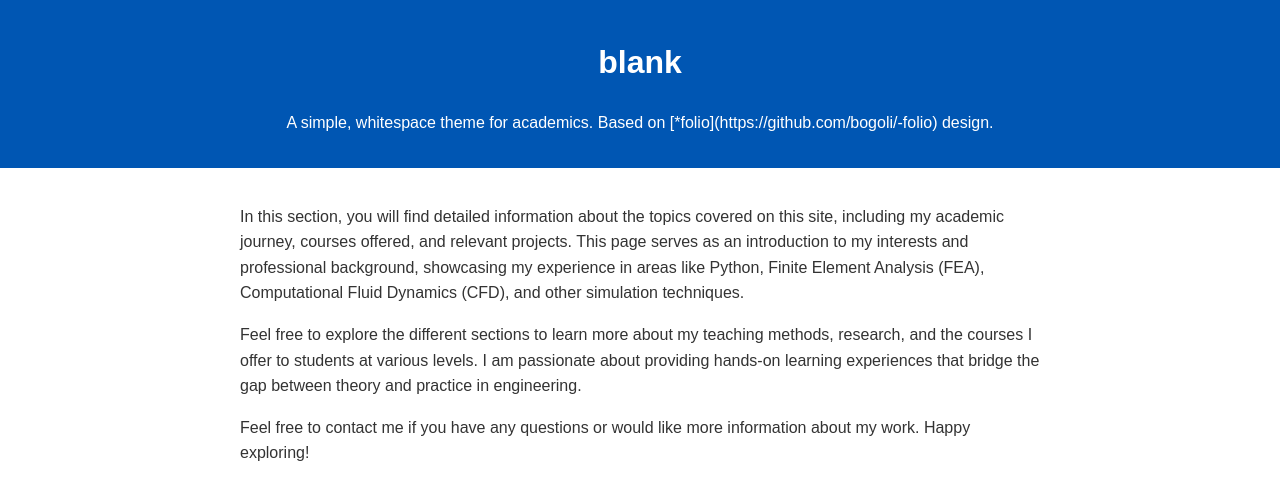
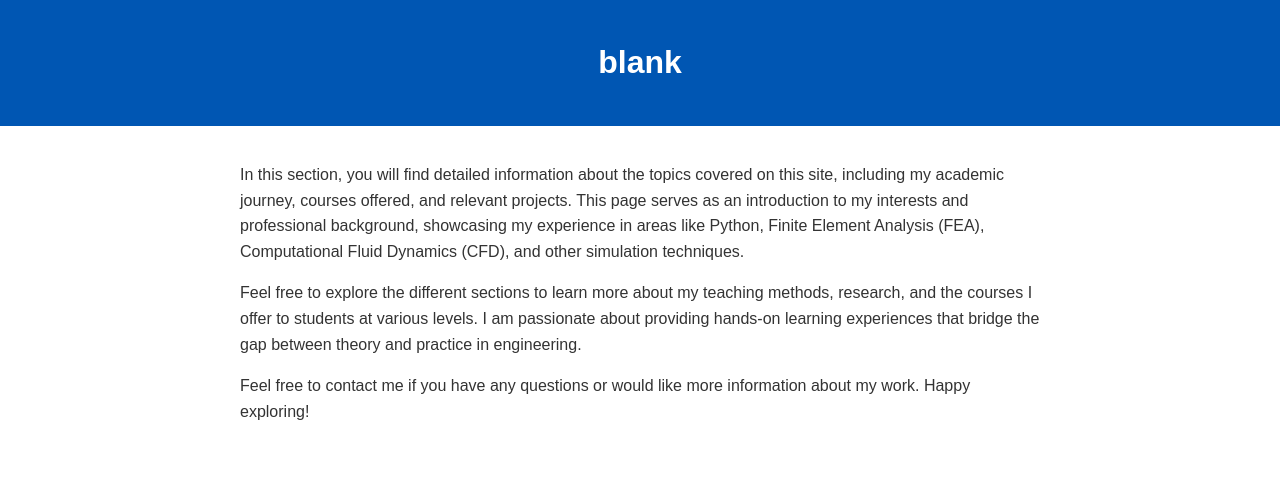
Before and after one commit to Diego-F-Florez-Trujillo/Diego-F-Florez-Trujillo.github.io, a Jekyll site: the page built from README.md, in a window 1280 px wide. Shown: the top 500 px of the page. Built offline with Jekyll 4.4.1, drawn with Linux system fonts in a browser that asks for light colours; our own code applies the rules of GitHub Pages for plain Markdown files; part of the change alters nothing that is shown.

Commit message:
Update _config.yml

```diff
--- a/_config.yml
+++ b/_config.yml
@@ -5,36 +5,3 @@ title: blank # the website title (if blank, full name will be used instead)
 first_name: Diego
 middle_name: F.
 last_name: Florez Trujillo
-
-description: "A personal website to showcase my projects and interests."
-author: "Diego F. Florez Trujillo"
-email: "diegofreflorez@utp.edu.co"
-url: "https://Diego-F-Florez-Trujillo.github.io" # Replace 'username' with your GitHub username
-baseurl: "/university" # Leave this blank unless your site is in a subdirectory
-theme: minima # Default GitHub Pages theme
-
-plugins:
-  - jekyll-feed # Example plugin for RSS feeds
-markdown: kramdown
-
-highligther: rouge
-kramdown:
-  input: GFM
-  syntax_highlighter: rouge
-  enable_coderay: true
-
-last_updated: false # set to true if you want to display last updated in the footer
-impressum_path: # set to path to include impressum link in the footer, use the same path as permalink in a page, helps to conform with EU GDPR
-back_to_top: true # set to false to disable the back to top button
-icon: ⚛️ # the emoji used as the favicon (alternatively, provide image name in /assets/img/)
-lang: es # the language of your site (for example: en, fr, cn, ru, etc.)
-keywords: jekyll, jekyll-theme, academic-website, portfolio-website # add your own keywords or leave empty
-
-contact_note: >
-  You can even add a little note about which of these is the best way to reach you.
-description: > # the ">" symbol means to ignore newlines until "footer_text:"
-  A simple, whitespace theme for academics. Based on [*folio](https://github.com/bogoli/-folio) design.
-footer_text: >
-  Powered by <a href="https://jekyllrb.com/" target="_blank">Jekyll</a> with <a href="https://github.com/alshedivat/al-folio">al-folio</a> theme.
-  Hosted by <a href="https://pages.github.com/" target="_blank">GitHub Pages</a>.
-  Photos from <a href="https://unsplash.com" target="_blank">Unsplash</a>.
```
